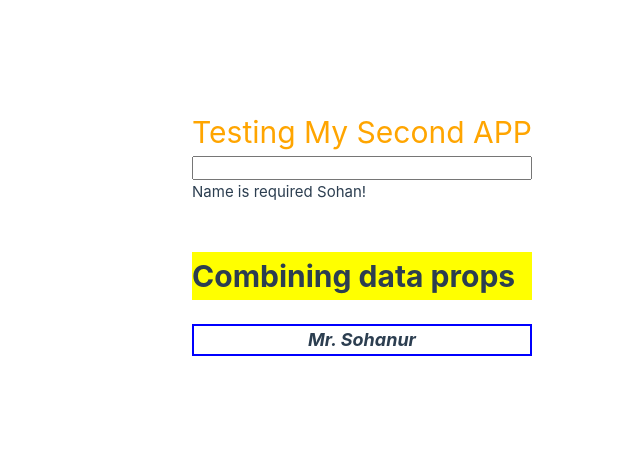
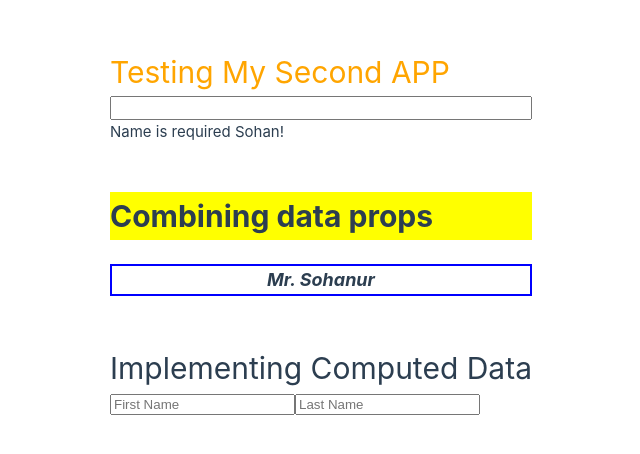
Before and after one commit to ProgrammerSohan/Vue-Js3_Frontend-Dev, a Vue app in the folder s2_ch2/second-app-ch2/: page / in a window 1280 px wide. Shown: the part 168-622 px from the top of the page, without its empty margins (108-748 px from the left). Built offline with nearby package versions, Linux system fonts and the light colour scheme.

Commit message:
2.4_2.01_implementing computed data into a vue component

```diff
--- a/s2_ch2/second-app-ch2/src/App.vue
+++ b/s2_ch2/second-app-ch2/src/App.vue
@@ -5,18 +5,23 @@
   <Computedproperty0 />
   <br>
   <Computedproperty1 />
+  <br>
+
+  <Exercise2a />
 
 </template>
 <script>
   import Test1 from './components/Test1-01.vue'
   import Computedproperty0 from './components/Computed-property0.vue'
   import Computedproperty1 from './components/Computed-property1.vue'
+  import Exercise2a from './components/Exercise2-01.vue'
 
 export default{
   components: {
     Test1,
     Computedproperty0,
-    Computedproperty1
+    Computedproperty1,
+    Exercise2a
   }
 
 
--- /dev/null
+++ b/s2_ch2/second-app-ch2/src/components/Exercise2-01.vue
@@ -0,0 +1,31 @@
+<template lang="">
+    <div>
+        <br>
+        <br>
+        <h1>Implementing Computed Data</h1>
+        <input v-model="firstName" placeholder="First Name">
+        <input v-model="lastName" placeholder="Last Name">
+        <h3 class="output">{{fullName}}</h3>
+
+    </div>
+</template>
+<script>
+export default {
+    data(){
+        return {
+            firstName: '',
+            lastName: '',
+        }
+
+    },
+    computed: {
+        fullName(){
+            return `${this.firstName} ${this.lastName}`;
+
+        },
+
+    },
+
+}
+
+</script>
```
